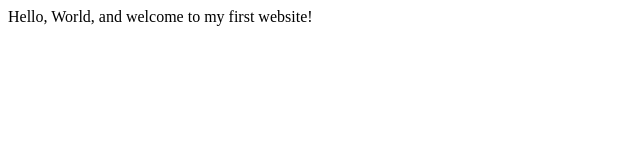
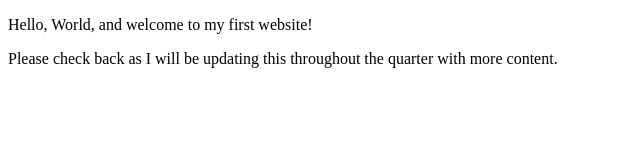
Before and after one commit to barkeral/barkeral.github.io, a plain HTML site: page index.html in a window 1280 px wide. Shown: the whole page, without its empty margins (0-640 px from the left). Drawn offline with Linux system fonts and the light colour scheme.

Commit message:
Update meta date and content
Add meta tag for author and title, and add additional content

```diff
--- a/index.html
+++ b/index.html
@@ -1,11 +1,16 @@
 <!DOCTYPE html>
 <html lang="en">
+
 <head>
     <meta charset="utf-8">
     <meta name="viewport" content="width=device-width, initial-scale=1.0">
-        <title>My First Website</title>
+    <meta name="author" content="Knox Lumos">
+    <title>Knox Lumos | Web Developer</title>
 </head>
+
 <body>
-       Hello, World, and welcome to my first website!
+    <p>Hello, World, and welcome to my first website!</p>
+    <p>Please check back as I will be updating this throughout the quarter with more content.</p>
 </body>
+
 </html>
```
Lines whose indentation alone changed are shown as unchanged.
